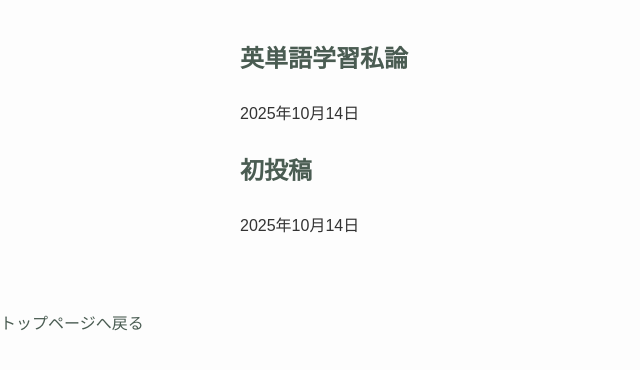
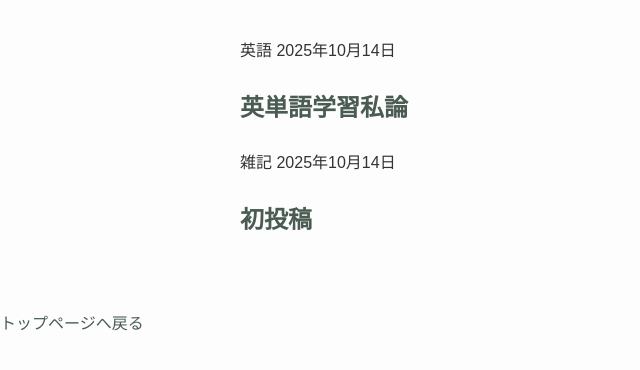
Before and after one commit to kodyork/kodyork.github.io, a plain HTML site: page blog.html in a window 1280 px wide. Shown: the part 82-452 px from the top of the page, without its empty margins (0-640 px from the left). Drawn offline with Linux system fonts and the light colour scheme.

Commit message:
Update blog.html

```diff
--- a/blog.html
+++ b/blog.html
@@ -7,7 +7,7 @@
   <link rel="stylesheet" href="style.css">
   <meta name="description" content="英語・中国語の学習法や、日々の気づき、写真について綴るブログです。最新の記事一覧はこちらから。">
   <link rel="icon" type="image/png" href="favicon1.png">
-<link rel="apple-touch-icon" href="favicon1.png">
+  <link rel="apple-touch-icon" href="favicon1.png">
 </head>
 <body>
 
@@ -17,13 +17,19 @@
 
   <main>
     <div class="post-list">
+      <div class="post-list-meta">
+        <span class="post-category-list">英語</span>
+        <span class="post-date">2025年10月14日</span>
+      </div>
       <h2><a href="post2.html">英単語学習私論</a></h2>
-      <p>2025年10月14日</p>
     </div>
 
     <div class="post-list">
+      <div class="post-list-meta">
+        <span class="post-category-list">雑記</span>
+        <span class="post-date">2025年10月14日</span>
+      </div>
       <h2><a href="post1.html">初投稿</a></h2>
-      <p>2025年10月14日</p>
     </div>
   </main>
 
```
